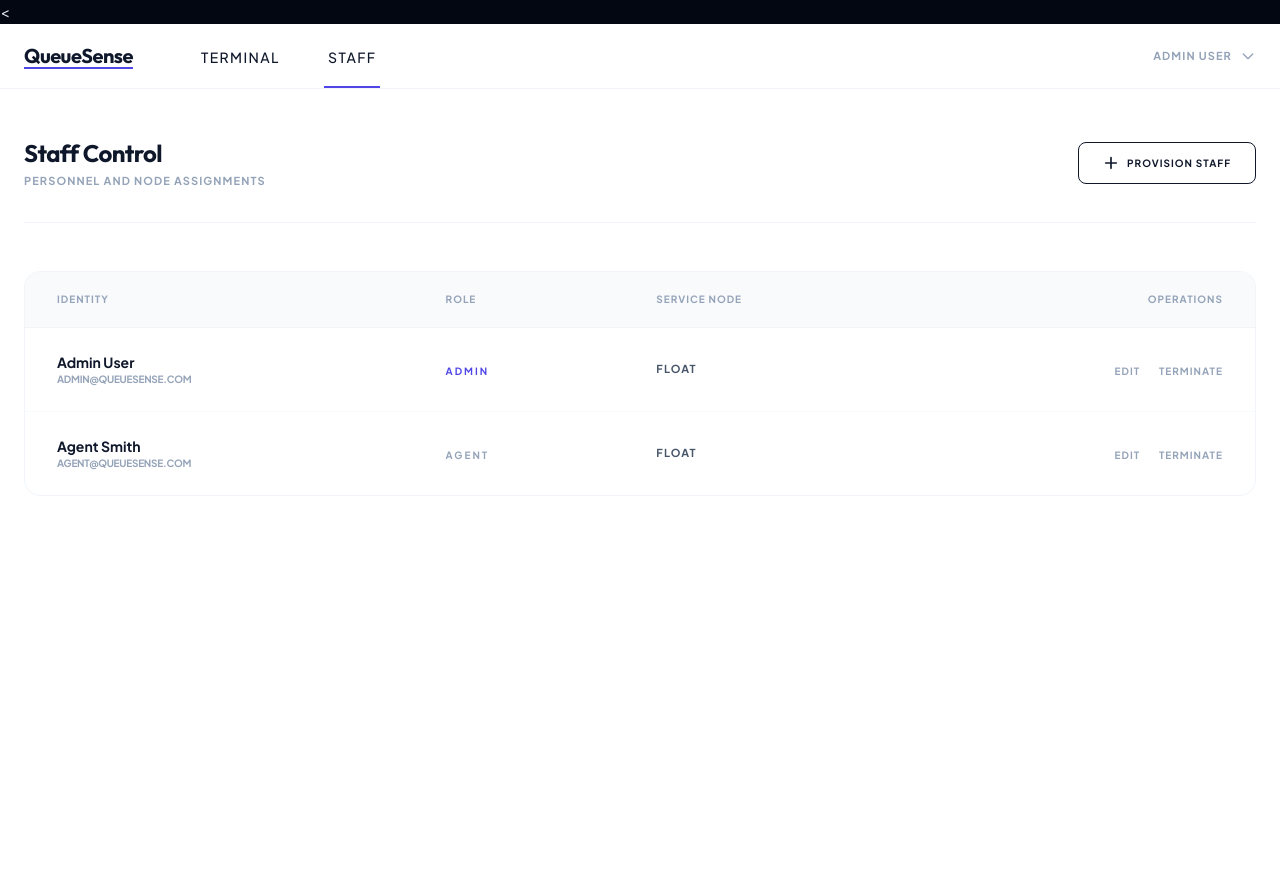
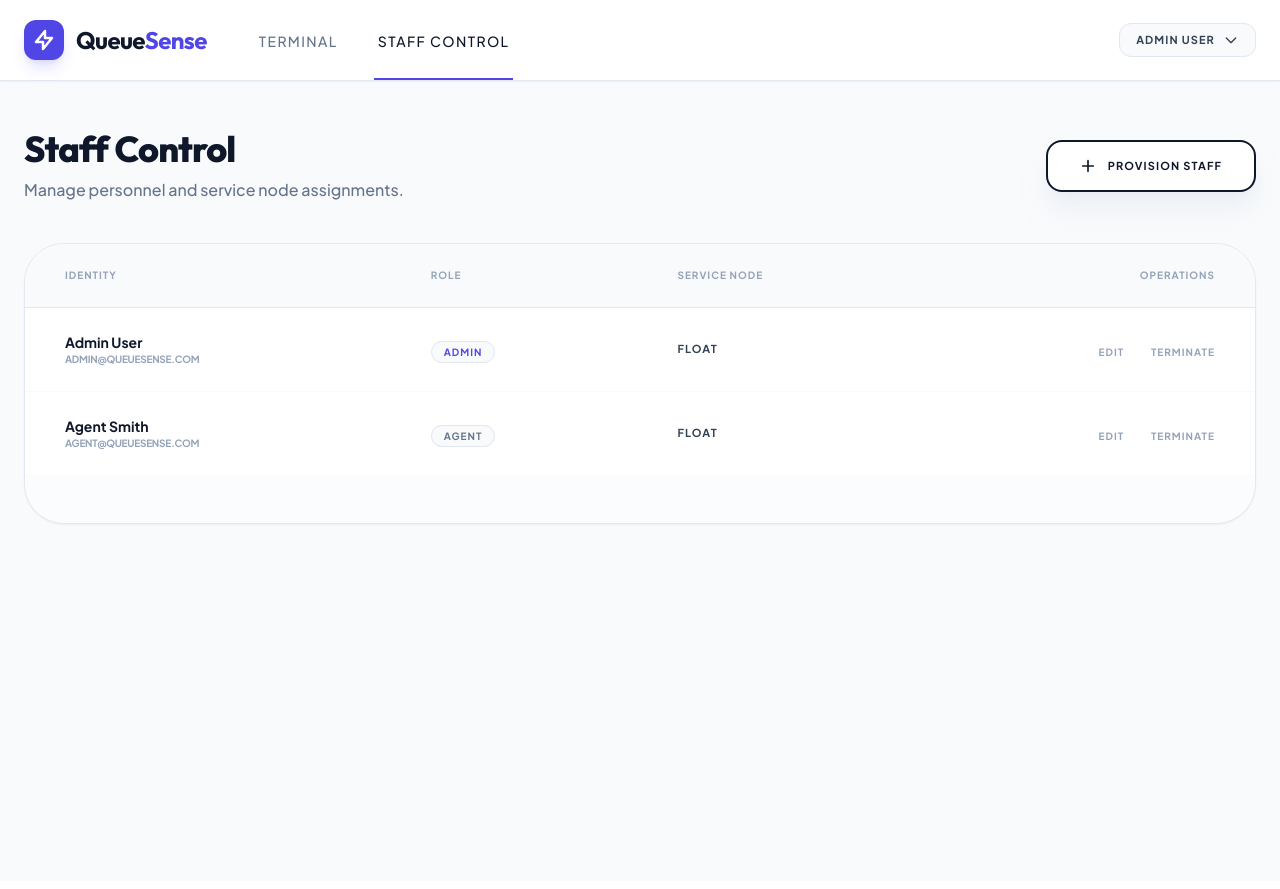
Before and after one commit to HalimaSabri/QueueSense, a Laravel app: page /admin/agents in a window 1280 px wide. After the commit the page ends 525 px from the top, so only its background shows below. Run offline with Laravel 12, Linux system fonts and the light colour scheme; a user stored in the database is signed in; data comes from the database, SQL or seed files in the repository; style sheets or scripts are compiled from the project's sources; some libraries are stand-ins or nearby versions.

Commit message:
changing the fucking design again

```diff
--- a/resources/views/livewire/admin/manage-agents.blade.php
+++ b/resources/views/livewire/admin/manage-agents.blade.php
@@ -1,102 +1,97 @@
-<div class="py-12 bg-white min-h-screen font-sans">
-    <div class="max-w-7xl mx-auto px-6">
+<div class="py-12 bg-slate-50 min-h-screen font-sans">
+    <div class="max-w-7xl mx-auto px-6 space-y-10">
 
-        <!-- Minimal Header -->
-        <div class="flex items-center justify-between mb-12 border-b border-slate-100 pb-8">
+        <!-- Header -->
+        <div class="flex flex-col md:flex-row md:items-center justify-between gap-8">
             <div>
-                <h1 class="text-2xl font-bold text-slate-900 tracking-tight font-['Outfit']">Staff Control</h1>
-                <p class="text-[11px] font-bold uppercase tracking-[0.1em] text-slate-400 mt-1">Personnel and Node Assignments</p>
+                <h1 class="text-4xl font-extrabold text-slate-900 tracking-tight font-['Outfit']">Staff Control</h1>
+                <p class="mt-2 text-slate-500 font-medium leading-relaxed">Manage personnel and service node assignments.</p>
             </div>
 
-            <button wire:click="openModal" class="px-6 py-3 bg-white border border-slate-900 text-slate-900 text-[10px] font-bold uppercase tracking-widest rounded-lg hover:bg-slate-50 transition-all flex items-center">
-                <svg class="w-4 h-4 mr-2" fill="none" stroke="currentColor" viewBox="0 0 24 24"><path stroke-linecap="round" stroke-linejoin="round" stroke-width="2.5" d="M12 4v16m8-8H4"></path></svg>
+            <button wire:click="openModal" class="px-8 py-4 bg-white border-2 border-slate-900 text-slate-900 text-[11px] font-bold uppercase tracking-widest rounded-2xl hover:bg-slate-50 transition-all flex items-center shadow-xl shadow-slate-200/50">
+                <svg class="w-4 h-4 mr-3" fill="none" stroke="currentColor" viewBox="0 0 24 24"><path stroke-linecap="round" stroke-linejoin="round" stroke-width="2.5" d="M12 4v16m8-8H4"></path></svg>
                 Provision Staff
             </button>
         </div>
 
         @if (session()->has('message'))
-            <div class="bg-white border border-slate-900 text-slate-900 px-6 py-4 rounded-xl font-bold text-[11px] uppercase tracking-widest mb-10">
+            <div class="bg-white border border-slate-200 text-slate-900 px-6 py-4 rounded-2xl font-bold text-[11px] uppercase tracking-widest shadow-sm">
                 {{ session('message') }}
             </div>
         @endif
 
-        <!-- Minimal Table -->
-        <div class="border border-slate-100 rounded-2xl overflow-hidden">
+        <!-- Agents Table -->
+        <div class="bg-white rounded-[2.5rem] shadow-sm border border-slate-200 overflow-hidden">
             <table class="w-full text-left border-collapse">
                 <thead>
-                    <tr class="bg-slate-50 border-b border-slate-100">
-                        <th class="px-8 py-5 text-[10px] font-bold text-slate-400 uppercase tracking-widest">Identity</th>
-                        <th class="px-8 py-5 text-[10px] font-bold text-slate-400 uppercase tracking-widest">Role</th>
-                        <th class="px-8 py-5 text-[10px] font-bold text-slate-400 uppercase tracking-widest">Service Node</th>
-                        <th class="px-8 py-5 text-[10px] font-bold text-slate-400 uppercase tracking-widest text-right">Operations</th>
+                    <tr class="bg-slate-50 border-b border-slate-200">
+                        <th class="px-10 py-6 text-[10px] font-bold text-slate-400 uppercase tracking-widest">Identity</th>
+                        <th class="px-10 py-6 text-[10px] font-bold text-slate-400 uppercase tracking-widest">Role</th>
+                        <th class="px-10 py-6 text-[10px] font-bold text-slate-400 uppercase tracking-widest">Service Node</th>
+                        <th class="px-10 py-6 text-[10px] font-bold text-slate-400 uppercase tracking-widest text-right">Operations</th>
                     </tr>
                 </thead>
                 <tbody class="divide-y divide-slate-50">
                     @foreach($agents as $agent)
                         <tr class="hover:bg-slate-50/50 transition-colors">
-                            <td class="px-8 py-6">
+                            <td class="px-10 py-6">
                                 <div class="text-sm font-bold text-slate-900">{{ $agent->name }}</div>
                                 <div class="text-[10px] text-slate-400 font-bold uppercase tracking-tight">{{ $agent->email }}</div>
                             </td>
-                            <td class="px-8 py-6">
-                                <span class="text-[10px] font-bold uppercase tracking-[0.2em] {{ $agent->role === 'admin' ? 'text-indigo-600' : 'text-slate-400' }}">
+                            <td class="px-10 py-6">
+                                <span class="px-3 py-1 bg-slate-50 border border-slate-200 rounded-full text-[10px] font-bold uppercase tracking-widest {{ $agent->role === 'admin' ? 'text-indigo-600' : 'text-slate-500' }}">
                                     {{ $agent->role }}
                                 </span>
                             </td>
-                            <td class="px-8 py-6">
-                                <div class="text-[11px] font-bold text-slate-600 uppercase tracking-widest">
+                            <td class="px-10 py-6">
+                                <div class="text-[11px] font-bold text-slate-700 uppercase tracking-widest">
                                     {{ $agent->service ? $agent->service->name : 'FLOAT' }}
                                 </div>
                             </td>
-                            <td class="px-8 py-6 text-right space-x-4">
+                            <td class="px-10 py-6 text-right space-x-6">
                                 <button wire:click="edit({{ $agent->id }})" class="text-[10px] font-bold uppercase tracking-widest text-slate-400 hover:text-slate-900 transition-colors">Edit</button>
-                                <button wire:click="delete({{ $agent->id }})" wire:confirm="Confirm deletion?" class="text-[10px] font-bold uppercase tracking-widest text-slate-400 hover:text-rose-600 transition-colors">Terminate</button>
+                                <button wire:click="delete({{ $agent->id }})" wire:confirm="Terminate session?" class="text-[10px] font-bold uppercase tracking-widest text-slate-400 hover:text-rose-600 transition-colors">Terminate</button>
                             </td>
                         </tr>
                     @endforeach
                 </tbody>
             </table>
-        </div>
-        <div class="mt-8">
-            {{ $agents->links() }}
+            <div class="px-10 py-6 bg-slate-50/50">
+                {{ $agents->links() }}
+            </div>
         </div>
     </div>
 
     <!-- Modal -->
     @if($isModalOpen)
         <div class="fixed inset-0 z-[60] flex items-center justify-center p-6 bg-slate-900/10 backdrop-blur-[2px]">
-            <div class="bg-white w-full max-w-md rounded-2xl shadow-2xl border border-slate-100 overflow-hidden">
-                <div class="px-8 py-6 border-b border-slate-50 flex items-center justify-between">
-                    <h3 class="text-lg font-bold text-slate-900 font-['Outfit']">{{ $editingAgentId ? 'Update Identity' : 'Provision Staff' }}</h3>
+            <div class="bg-white w-full max-w-md rounded-[2.5rem] shadow-2xl border border-slate-200 overflow-hidden">
+                <div class="px-10 py-8 border-b border-slate-100">
+                    <h3 class="text-2xl font-black text-slate-900 font-['Outfit'] tracking-tight">{{ $editingAgentId ? 'Update Identity' : 'Provision Staff' }}</h3>
                 </div>
 
-                <form wire:submit="store" class="p-8 space-y-6">
+                <form wire:submit="store" class="p-10 space-y-8">
                     <div>
-                        <label class="block text-[10px] uppercase tracking-widest font-bold text-slate-400 mb-2">Name</label>
-                        <input wire:model="name" type="text" class="w-full bg-slate-50 border border-slate-100 rounded-lg px-4 py-3 text-slate-900 focus:ring-0 focus:border-slate-900 text-sm transition-all">
+                        <label class="block text-[10px] uppercase tracking-widest font-bold text-slate-400 mb-2">Display Name</label>
+                        <input wire:model="name" type="text" class="w-full bg-slate-50 border border-slate-200 rounded-2xl px-6 py-4 text-slate-900 focus:border-indigo-600 focus:ring-0 text-sm">
                     </div>
 
                     <div>
-                        <label class="block text-[10px] uppercase tracking-widest font-bold text-slate-400 mb-2">Email</label>
-                        <input wire:model="email" type="email" class="w-full bg-slate-50 border border-slate-100 rounded-lg px-4 py-3 text-slate-900 focus:ring-0 focus:border-slate-900 text-sm transition-all">
+                        <label class="block text-[10px] uppercase tracking-widest font-bold text-slate-400 mb-2">Email Address</label>
+                        <input wire:model="email" type="email" class="w-full bg-slate-50 border border-slate-200 rounded-2xl px-6 py-4 text-slate-900 focus:border-indigo-600 focus:ring-0 text-sm">
                     </div>
 
-                    <div>
-                        <label class="block text-[10px] uppercase tracking-widest font-bold text-slate-400 mb-2">Access Key</label>
-                        <input wire:model="password" type="password" class="w-full bg-slate-50 border border-slate-100 rounded-lg px-4 py-3 text-slate-900 focus:ring-0 focus:border-slate-900 text-sm transition-all">
-                    </div>
-
-                    <div class="grid grid-cols-2 gap-4">
+                    <div class="grid grid-cols-2 gap-6">
                         <div>
-                            <label class="block text-[10px] uppercase tracking-widest font-bold text-slate-400 mb-2">Role</label>
-                            <select wire:model="role" class="w-full bg-slate-50 border border-slate-100 rounded-lg px-4 py-3 text-slate-900 focus:ring-0 focus:border-slate-900 text-sm transition-all">
+                            <label class="block text-[10px] uppercase tracking-widest font-bold text-slate-400 mb-2">Access Role</label>
+                            <select wire:model="role" class="w-full bg-slate-50 border border-slate-200 rounded-2xl px-6 py-4 text-slate-900 focus:border-indigo-600 focus:ring-0 text-sm">
                                 <option value="agent">Agent</option>
                                 <option value="admin">Admin</option>
                             </select>
                         </div>
                         <div>
-                            <label class="block text-[10px] uppercase tracking-widest font-bold text-slate-400 mb-2">Service</label>
-                            <select wire:model="service_id" class="w-full bg-slate-50 border border-slate-100 rounded-lg px-4 py-3 text-slate-900 focus:ring-0 focus:border-slate-900 text-sm transition-all">
+                            <label class="block text-[10px] uppercase tracking-widest font-bold text-slate-400 mb-2">Node</label>
+                            <select wire:model="service_id" class="w-full bg-slate-50 border border-slate-200 rounded-2xl px-6 py-4 text-slate-900 focus:border-indigo-600 focus:ring-0 text-sm">
                                 <option value="">Global</option>
                                 @foreach($services as $service)
                                     <option value="{{ $service->id }}">{{ $service->name }}</option>
@@ -105,10 +100,10 @@
                         </div>
                     </div>
 
-                    <div class="pt-4 flex justify-end space-x-4">
+                    <div class="pt-4 flex justify-end space-x-6">
                         <button type="button" wire:click="closeModal" class="text-[10px] font-bold uppercase tracking-widest text-slate-400 hover:text-slate-900">Cancel</button>
-                        <button type="submit" class="px-6 py-3 bg-white border border-slate-900 text-slate-900 text-[10px] font-bold uppercase tracking-widest rounded-lg hover:bg-slate-50 transition-all">
-                            Save Changes
+                        <button type="submit" class="px-8 py-4 bg-white border-2 border-slate-900 text-slate-900 text-[11px] font-bold uppercase tracking-widest rounded-2xl hover:bg-slate-50 transition-all">
+                            Save Identity
                         </button>
                     </div>
                 </form>
--- a/resources/views/livewire/layout/navigation.blade.php
+++ b/resources/views/livewire/layout/navigation.blade.php
@@ -16,48 +16,51 @@
     }
 }; ?>
 
-<<nav x-data="{ open: false }" class="bg-white border-b border-slate-100 sticky top-0 z-50">
+<nav x-data="{ open: false }" class="bg-white border-b border-slate-200 sticky top-0 z-50 shadow-sm">
     <div class="max-w-7xl mx-auto px-6">
-        <div class="flex justify-between h-16">
+        <div class="flex justify-between h-20">
             <div class="flex items-center">
                 <!-- Logo -->
                 <div class="shrink-0 flex items-center">
-                    <a href="{{ route('dashboard') }}" wire:navigate class="flex items-center">
-                        <span class="text-xl font-bold tracking-tight text-slate-900 font-['Outfit'] underline decoration-indigo-600 decoration-2 underline-offset-4">QueueSense</span>
+                    <a href="{{ route('dashboard') }}" wire:navigate class="flex items-center group">
+                        <div class="w-10 h-10 bg-indigo-600 rounded-xl flex items-center justify-center shadow-lg shadow-indigo-500/20">
+                            <svg class="w-6 h-6 text-white" fill="none" stroke="currentColor" viewBox="0 0 24 24"><path stroke-linecap="round" stroke-linejoin="round" stroke-width="2.5" d="M13 10V3L4 14h7v7l9-11h-7z"></path></svg>
+                        </div>
+                        <span class="ms-3 text-2xl font-bold tracking-tight text-slate-900 font-['Outfit']">Queue<span class="text-indigo-600">Sense</span></span>
                     </a>
                 </div>
 
                 <!-- Navigation Links -->
-                <div class="hidden space-x-10 sm:-my-px sm:ms-16 sm:flex h-full">
-                    <x-nav-link :href="route('dashboard')" :active="request()->routeIs('dashboard')" wire:navigate class="text-[11px] font-bold uppercase tracking-widest text-slate-900 border-b-2 {{ request()->routeIs('dashboard') ? 'border-indigo-600' : 'border-transparent text-slate-400 hover:text-slate-900' }} transition-colors">
+                <div class="hidden space-x-8 sm:-my-px sm:ms-12 sm:flex h-full">
+                    <x-nav-link :href="route('dashboard')" :active="request()->routeIs('dashboard')" wire:navigate class="text-[11px] font-bold uppercase tracking-widest {{ request()->routeIs('dashboard') ? 'text-slate-900 border-b-2 border-indigo-600' : 'text-slate-500 hover:text-slate-900' }} transition-colors">
                         {{ __('Terminal') }}
                     </x-nav-link>
 
                     @if(auth()->user()->role === 'admin')
-                        <x-nav-link :href="route('admin.agents')" :active="request()->routeIs('admin.agents')" wire:navigate class="text-[11px] font-bold uppercase tracking-widest {{ request()->routeIs('admin.agents') ? 'text-slate-900 border-b-2 border-indigo-600' : 'text-slate-400 hover:text-slate-900' }} transition-colors">
-                            {{ __('Staff') }}
+                        <x-nav-link :href="route('admin.agents')" :active="request()->routeIs('admin.agents')" wire:navigate class="text-[11px] font-bold uppercase tracking-widest {{ request()->routeIs('admin.agents') ? 'text-slate-900 border-b-2 border-indigo-600' : 'text-slate-500 hover:text-slate-900' }} transition-colors">
+                            {{ __('Staff Control') }}
                         </x-nav-link>
                     @endif
                 </div>
             </div>
 
             <!-- Profile Dropdown -->
-            <div class="hidden sm:flex sm:items-center">
+            <div class="hidden sm:flex sm:items-center sm:ms-6">
                 <x-dropdown align="right" width="48">
                     <x-slot name="trigger">
-                        <button class="flex items-center text-[11px] font-bold uppercase tracking-widest text-slate-400 hover:text-slate-900 transition-colors">
+                        <button class="inline-flex items-center px-4 py-2 bg-slate-50 border border-slate-200 text-[11px] font-bold uppercase tracking-widest rounded-xl text-slate-700 hover:bg-slate-100 transition-all">
                             {{ auth()->user()->name }}
                             <svg class="ms-2 h-4 w-4" fill="none" stroke="currentColor" viewBox="0 0 24 24"><path stroke-linecap="round" stroke-linejoin="round" stroke-width="2" d="M19 9l-7 7-7-7"></path></svg>
                         </button>
                     </x-slot>
 
                     <x-slot name="content">
-                        <div class="bg-white border border-slate-100 rounded-lg shadow-xl py-2">
-                            <x-dropdown-link :href="route('profile')" wire:navigate class="text-xs font-bold py-2 px-4 text-slate-600 hover:bg-slate-50 hover:text-indigo-600 transition-colors">
+                        <div class="bg-white border border-slate-200 rounded-2xl shadow-xl overflow-hidden">
+                            <x-dropdown-link :href="route('profile')" wire:navigate class="text-xs font-bold py-4 px-6 text-slate-700 hover:bg-slate-50 hover:text-indigo-600 transition-colors border-b border-slate-50">
                                 {{ __('Account Settings') }}
                             </x-dropdown-link>
                             <button wire:click="logout" class="w-full text-start">
-                                <x-dropdown-link class="text-xs font-bold py-2 px-4 text-rose-600 hover:bg-rose-50 hover:text-rose-700 transition-colors">
+                                <x-dropdown-link class="text-xs font-bold py-4 px-6 text-rose-600 hover:bg-rose-50 transition-colors">
                                     {{ __('Sign Out') }}
                                 </x-dropdown-link>
                             </button>
@@ -68,7 +71,7 @@
 
             <!-- Hamburger -->
             <div class="-me-2 flex items-center sm:hidden">
-                <button @click="open = ! open" class="p-2 rounded-md text-slate-400 hover:text-slate-900 hover:bg-slate-50 transition-all">
+                <button @click="open = ! open" class="p-3 rounded-xl text-slate-500 hover:text-slate-900 hover:bg-slate-100 transition-all">
                     <svg class="h-6 w-6" stroke="currentColor" fill="none" viewBox="0 0 24 24">
                         <path :class="{'hidden': open, 'inline-flex': ! open }" class="inline-flex" stroke-linecap="round" stroke-linejoin="round" stroke-width="2" d="M4 6h16M4 12h16M4 18h16" />
                         <path :class="{'hidden': ! open, 'inline-flex': open }" class="hidden" stroke-linecap="round" stroke-linejoin="round" stroke-width="2" d="M6 18L18 6M6 6l12 12" />
@@ -81,10 +84,10 @@
     <!-- Mobile Menu -->
     <div :class="{'block': open, 'hidden': ! open}" class="hidden sm:hidden bg-white border-t border-slate-100">
         <div class="px-6 py-4 space-y-1">
-            <x-responsive-nav-link :href="route('dashboard')" :active="request()->routeIs('dashboard')" class="text-[11px] font-bold uppercase tracking-widest text-slate-600">
+            <x-responsive-nav-link :href="route('dashboard')" :active="request()->routeIs('dashboard')" class="text-[11px] font-bold uppercase tracking-widest text-slate-700">
                 {{ __('Terminal') }}
             </x-responsive-nav-link>
-            <x-responsive-nav-link :href="route('profile')" class="text-[11px] font-bold uppercase tracking-widest text-slate-600">
+            <x-responsive-nav-link :href="route('profile')" class="text-[11px] font-bold uppercase tracking-widest text-slate-700">
                 {{ __('Settings') }}
             </x-responsive-nav-link>
             <button wire:click="logout" class="w-full text-start">
```
Also changed, not shown: resources/views/layouts/guest.blade.php (+14 -8 lines), resources/views/livewire/agent/dashboard.blade.php (+48 -42 lines), resources/views/livewire/pages/auth/login.blade.php (+16 -16 lines).
